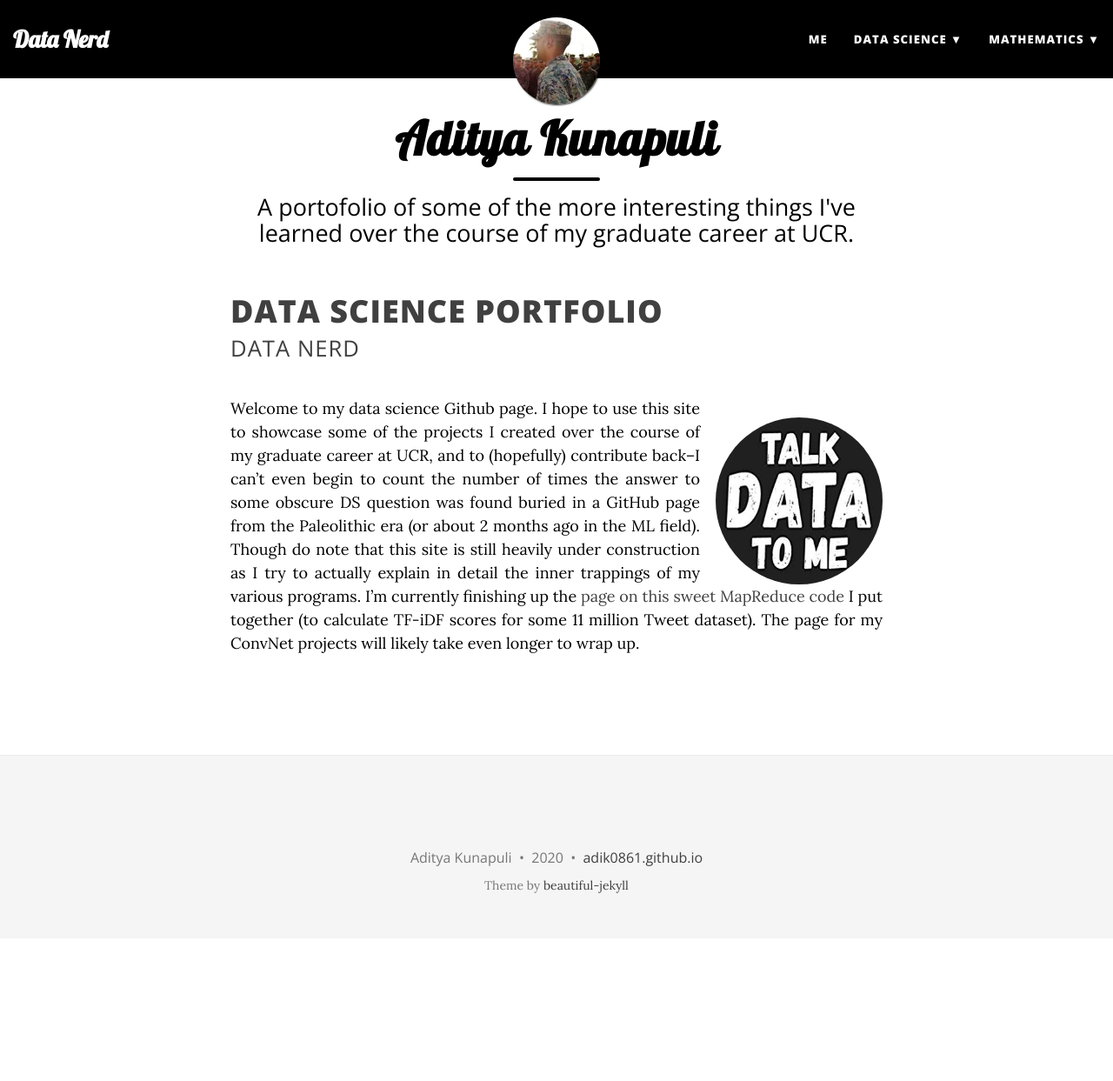
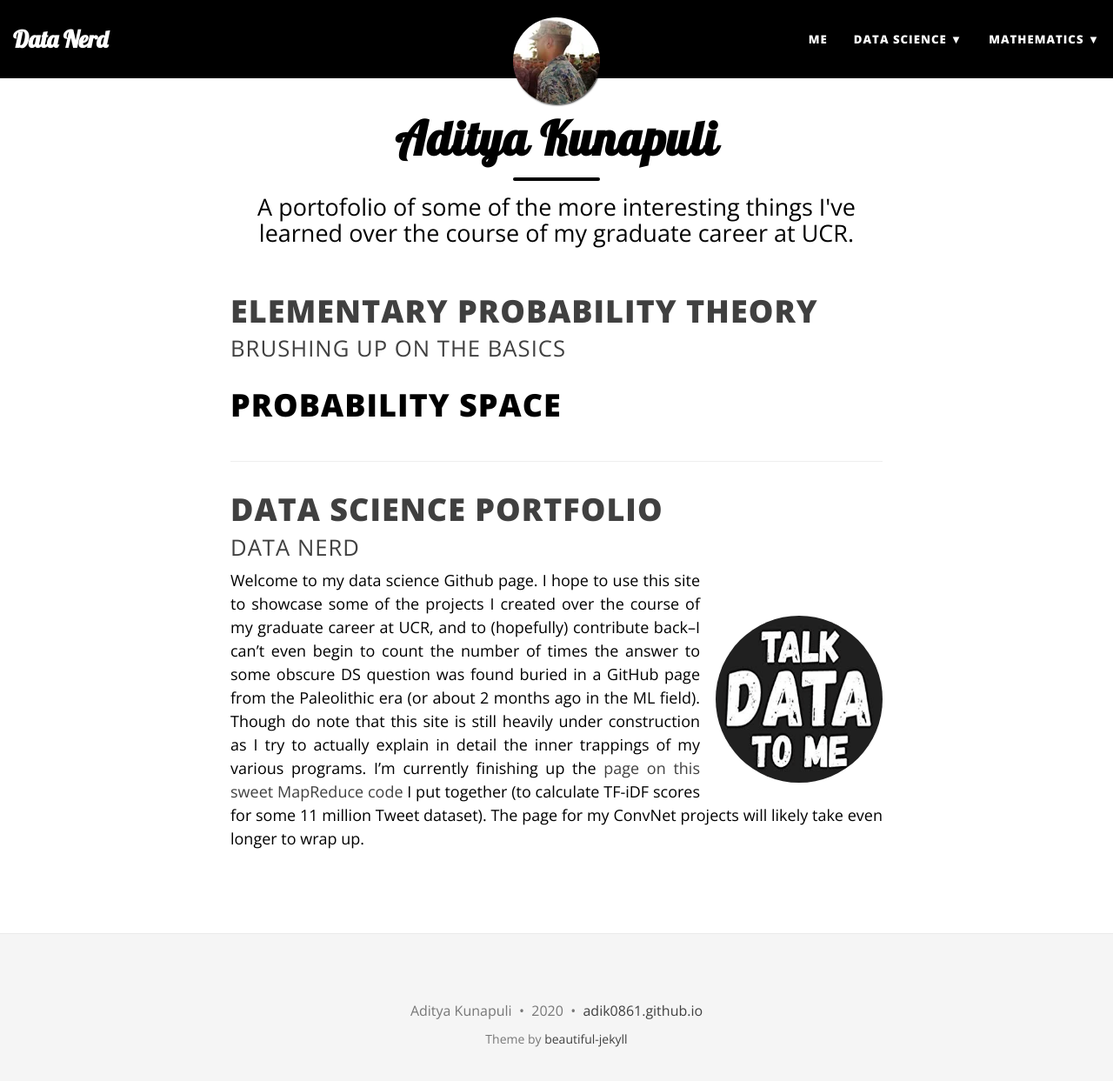
Before and after one commit to adityakunapuli/adityakunapuli.github.io, a Jekyll site: the page built from index.html, in a window 1280 px wide and 1255 px high. Shown: the top 1243 px of the window at 87% size. Built offline with Jekyll 4.4.1, drawn with Linux system fonts in a browser that asks for light colours; the list of posts is cut into pages by our own code; part of the change alters nothing that is shown.

Commit message:
Added probability theory notes

```diff
--- a/_config.yml
+++ b/_config.yml
@@ -111,9 +111,10 @@ author:
 # If you want to add a new link that isn't here, you'll need to also edit the file _data/SocialNetworks.yml
 social-network-links:
   rss: true
-  email: "akunapuli@gmail.com"
+  email: "adikunapuli@gmail.com"
   facebook: facebook.com/kunapuli
-  github: adik0861.github.com
+  github: github.com/adik0861
+  linkedin: linkedin.com/in/aditya-kunapuli-28758822/
   # twitter: daattali
 #  reddit: yourname
 #  linkedin: daattali
@@ -131,8 +132,8 @@ social-network-links:
 # Select which share links to show in posts
 share-links-active:
   # twitter: true
-  # facebook: true
-  # linkedin: true
+  facebook: true
+  linkedin: true
 
 # How to display the link to the website in the footer
 # Remove this if you don't want a link in the footer
--- /dev/null
+++ b/_posts/2020-03-31-probability.md
@@ -0,0 +1,101 @@
+---
+layout: page
+title: Elementary Probability Theory
+subtitle: Brushing up on the basics
+---
+
+# Probability Space
+
+
+
+Consider the probability space $\left(\Omega, \mathcal{A}, \mathbf{P} \right)$, such that:
+
+Let $\left(\Omega, \mathcal{A} \right)$ be a measurable space of events where:
+
+* $\Omega$ is the sample space containing the set of all possible outcomes.
+* $\mathcal{A}$ is the set of all subsets of $\Omega$ (including $\Omega$)--i.e. $\mathcal{A}\subseteq 2^{\Omega}$ (the power set).
+<!-- **  $\mathcal{A}$ is given by $2^{\lvert\Omega\rvert}$ -->
+
+#### Kolmogorov's axioms
+Then a **probability measure** is a real-valued function such that: $\mathbf{P}=\mathcal{A}\to \mathbb{R}$ satisfying the following conditions:
+
+1) **Non-Negativity**
+
+$$\mathbf{P}(A) \ge 0 \ \ \forall A\in\mathcal{A}$$
+
+2) **Normalized**
+
+$$\mathbf{P}\left(\Omega\right)=1$$
+
+3) **Additivity**
+
+$$\mathbf{P}(A\cup B) = \mathbf{P}(A)+\mathbf{P}(B)$$
+
+
+The third condition can be generalized for any number of disjointed $A_i\in\mathcal{A}$:
+
+$$\mathbf{P}\left( \bigcup_{i} A_i \right) = \sum_{i} \mathbf{P}(A_i)$$
+
+
+
+
+#### Conditional Probability
+We begin with defining some properties.
+
+The **conditional probability** given $B\in\mathcal{A}$ for any $A\in\mathcal{A}$ is:
+
+$$
+\mathbf{P}\left(A\mid B\right)=
+\frac{\mathbf{P}\left(A\cap B\right)}{\mathbf{P}(B)}
+$$
+
+#### multiplication rule
+The numerator, $\mathbf{P}\left(A\cap B\right)$, is the probability of both $A$ and $B$ occurring and can be expressed in the following form, known as the **multiplication rule**:
+
+$$
+\mathbf{P}(A\cap B)=\mathbf{P}(A\mid B)\cdot\mathbf{P}(B)
+$$
+
+More generally, for any number of $A_i \in \mathcal{A}$:
+
+$$
+\mathbf{P}\left( \bigcap_{i} A_i \right) = \prod_{i} \mathbf{P}(A_i)
+$$
+
+#### Probability of a union
+Additionally, $\mathbf{P}\left(A\cup B\right)$, is the probability of either $A$ *or* $B$ occuring and can be expressed as:
+
+$$
+\mathbf{P}\left(A \cup B \right) =
+\mathbf{P}(A) + \mathbf{P}(B) - \mathbf{P}(A \cap B)
+$$
+
+And with the addition of a third event $C\in\mathcal{A}$:
+
+$$
+\begin{align}
+\mathbf{P}\left(A \cup B\cup C \right) =
+\; & \mathbf{P}(A) + \mathbf{P}(B) + \mathbf{P}(C) \\
+- \;&\mathbf{P}(A \cap B)- \mathbf{P}(A \cap C)- \mathbf{P}(B \cap C) \\
++ \; &\mathbf{P}(A \cap B\cap C)
+\end{align}
+$$
+
+For the more general form involving $n$ events, we'll have to invoke the **inclusion–exclusion** to get the following closed form solution:
+
+$$
+\mathbf{P}\left(\bigcup_{i=1}^{n}A_{i}\right)=
+\sum _{k=1}^{n}\left[(-1)^{k-1}\sum _{I\subseteq \{1,\ldots ,n\} \atop |I|=k}\mathbf{P} (A_{I})\right]
+$$
+
+Where the last sum runs over all subsets $I$ of the indices $1, ..., n$ which contain exactly $k$ elements, and
+
+$$
+A_I \stackrel{\mathrm{def}}{=} \bigcap_{i\in I} A_i
+$$
+
+
+
+Note that if $A$ and $B$ are disjointed sets (i.e. $A$ and $B$ are independent), then $\mathbf{P}(A\mid B)=\mathbf{P}(A)$.
+
+#### Bayes' Theorem
--- a/css/main.css
+++ b/css/main.css
@@ -24,8 +24,8 @@ body {
 }
 p {
   line-height: 1.5;
-  margin: 30px 0;
-  /* font-family: 'Open Sans', 'Helvetica Neue', Helvetica, Arial, sans-serif; */
+  /* margin: 30px 0; */
+  font-family: 'Open Sans', 'Helvetica Neue', Helvetica, Arial, sans-serif;
   /* font-family: 'Lora', 'Times New Roman', serif; */
 
   text-align:justify;
@@ -68,6 +68,7 @@ h3 {
 h4,h5 {
   font-family: 'Open Sans', 'Helvetica Neue', Helvetica, Arial, sans-serif;
   /* font-family: 'Crimson Text', serif; */
+  margin-top: 1.5em;
   text-transform: uppercase;
   font-size: 1.0em;
   letter-spacing: 1px;
```
